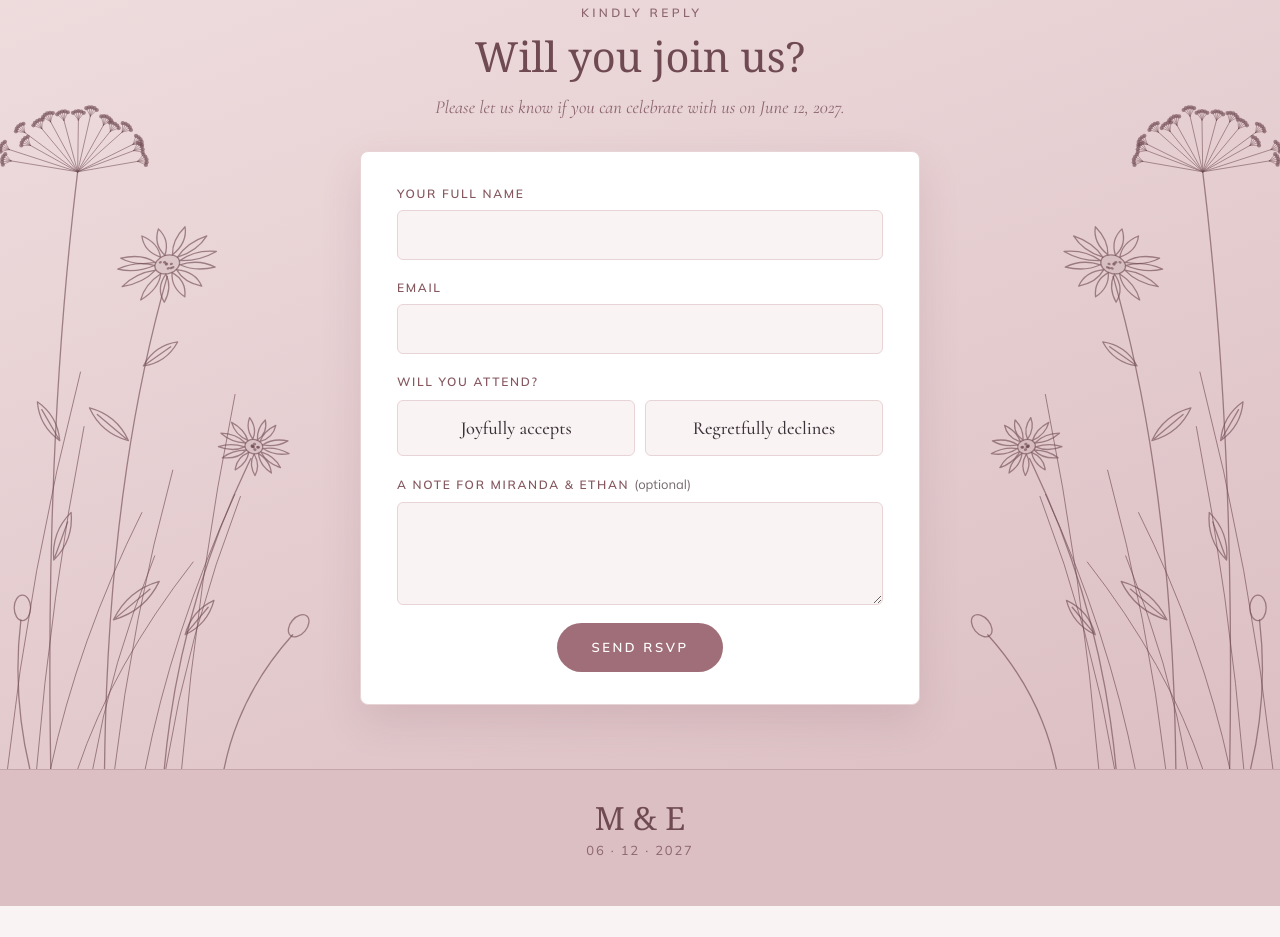
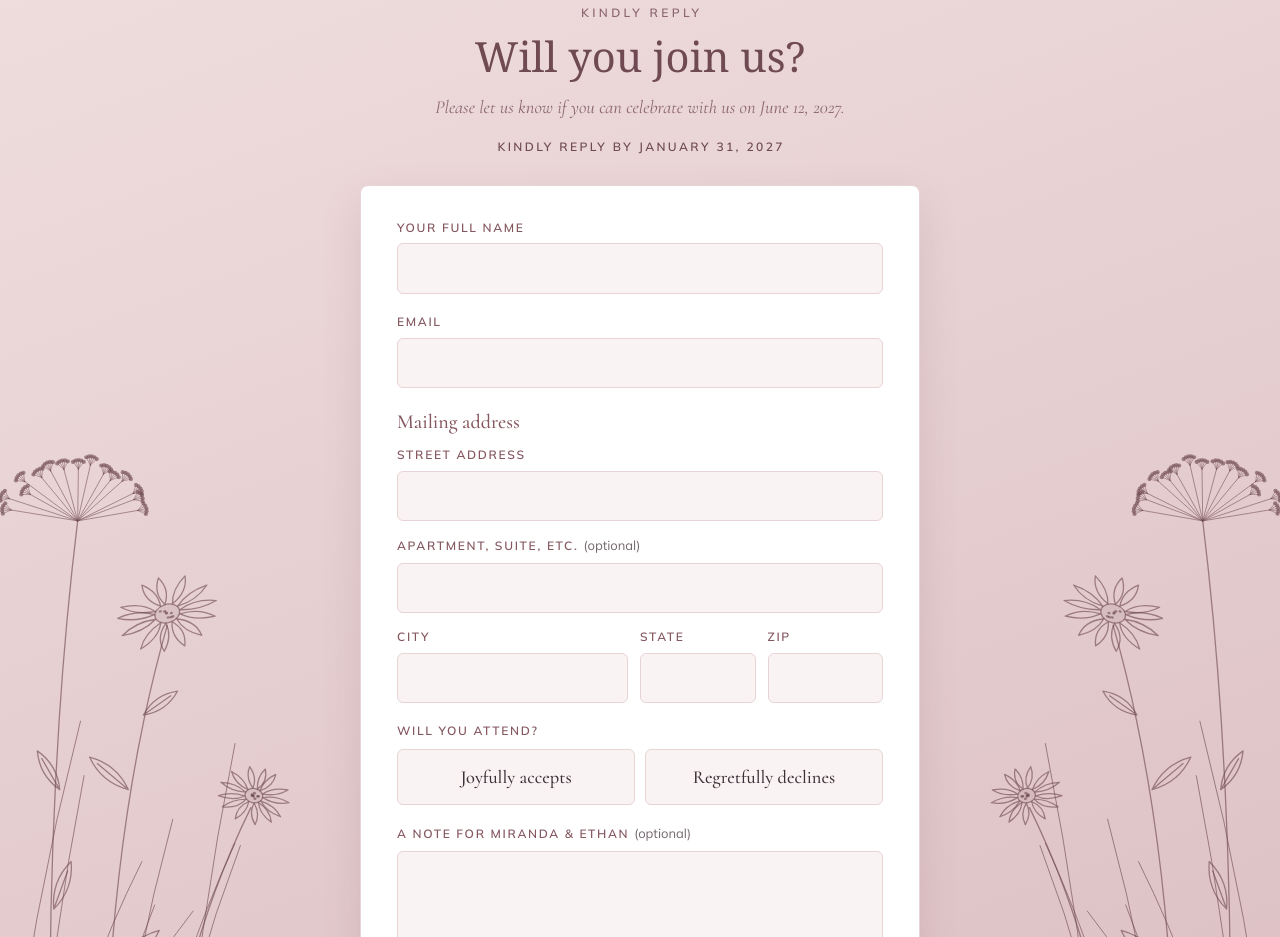
Before and after one commit to kjnewt/Wedding-Bells-M-E, a plain HTML site: page index.html in a window 1280 px wide. Shown: the part 4614-5551 px from the top of the page. Before the commit the page ends 5520 px from the top, so only its background shows below. Drawn offline with Linux system fonts and the light colour scheme; a web font is replaced by a local one.

Commit message:
Add files via upload

```diff
--- a/index.html
+++ b/index.html
@@ -151,6 +151,11 @@ footer p { font-size: 13px; letter-spacing: .14em; text-transform: uppercase; }
 .rsvp-done { text-align: center; align-items: center; gap: 8px; }
 .rsvp-done .big { color: var(--mauve-deep); }
 .rsvp-done .note { color: var(--muted); }
+.deadline { font-size: 12px; letter-spacing: .2em; padding-left: .2em; text-transform: uppercase; font-weight: 600; color: var(--hero-on); margin-top: 4px; }
+.field legend.group { font-family: var(--serif); font-size: 1.25rem; letter-spacing: 0; text-transform: none; font-weight: 500; margin-bottom: 6px; }
+.addr { display: flex; flex-direction: column; gap: 14px; }
+.addr-row { display: grid; grid-template-columns: 2fr 1fr 1fr; gap: 12px; }
+@media (max-width: 480px) { .addr-row { grid-template-columns: 1fr 1fr; } .addr-row .field:first-child { grid-column: 1 / -1; } }
 .if-yes { display: flex; flex-direction: column; gap: 18px; }
 .field { display: flex; flex-direction: column; gap: 6px; border: 0; margin: 0; padding: 0; min-width: 0; }
 .field label, .field legend { font-size: 12px; letter-spacing: .14em; text-transform: uppercase; font-weight: 600; color: var(--mauve-deep); padding: 0; }
@@ -388,8 +393,8 @@ footer p { font-size: 13px; letter-spacing: .14em; text-transform: uppercase; }
     </div>
     <div class="faq">
       <details><summary>What should I wear?</summary><p>Dress code to be announced. Touches of mauve or gray are always welcome.</p></details>
-      <details><summary>When is the RSVP deadline?</summary><p>Please RSVP using the form at the bottom of this page. The deadline will be shared with formal invitations.</p></details>
-      <details><summary>Can I bring a guest?</summary><p>Please refer to the names on your invitation. We'll note plus-ones there.</p></details>
+      <details><summary>When is the RSVP deadline?</summary><p>Please RSVP by Sunday, January 31, 2027, using the form below.</p></details>
+      <details><summary>Can I bring a guest?</summary><p>Of course! If you'll be bringing a plus one, just include them in your RSVP below so we can save them a seat.</p></details>
       <details><summary>Are children welcome?</summary><p>Of course! There's plenty of room at the ranch for little boots and big smiles. Children are welcomed, loved, and invited to share in this day with us.</p></details>
     </div>
   </section>
@@ -403,6 +408,7 @@ footer p { font-size: 13px; letter-spacing: .14em; text-transform: uppercase; }
     <div class="eyebrow">Kindly reply</div>
     <div class="big">Will you join us?</div>
     <p class="note">Please let us know if you can celebrate with us on June 12, 2027.</p>
+    <p class="deadline">Kindly reply by January 31, 2027</p>
     <form class="rsvp-form" id="rsvp-form" novalidate>
       <div class="field">
         <label for="rsvp-name">Your full name</label>
@@ -412,6 +418,33 @@ footer p { font-size: 13px; letter-spacing: .14em; text-transform: uppercase; }
         <label for="rsvp-email">Email</label>
         <input id="rsvp-email" name="email" type="email" autocomplete="email" required>
       </div>
+      <fieldset class="field">
+        <legend class="group">Mailing address</legend>
+        <div class="addr">
+          <div class="field">
+            <label for="rsvp-address1">Street address</label>
+            <input id="rsvp-address1" name="address1" type="text" autocomplete="address-line1" required>
+          </div>
+          <div class="field">
+            <label for="rsvp-address2">Apartment, suite, etc. <span class="opt">(optional)</span></label>
+            <input id="rsvp-address2" name="address2" type="text" autocomplete="address-line2">
+          </div>
+          <div class="addr-row">
+            <div class="field">
+              <label for="rsvp-city">City</label>
+              <input id="rsvp-city" name="city" type="text" autocomplete="address-level2" required>
+            </div>
+            <div class="field">
+              <label for="rsvp-state">State</label>
+              <input id="rsvp-state" name="state" type="text" autocomplete="address-level1" maxlength="20" required>
+            </div>
+            <div class="field">
+              <label for="rsvp-zip">ZIP</label>
+              <input id="rsvp-zip" name="zip" type="text" inputmode="numeric" autocomplete="postal-code" maxlength="10" required>
+            </div>
+          </div>
+        </div>
+      </fieldset>
       <fieldset class="field">
         <legend>Will you attend?</legend>
         <div class="choices">
@@ -495,6 +528,11 @@ footer p { font-size: 13px; letter-spacing: .14em; text-transform: uppercase; }
       [name, email].forEach(function (f) { f.removeAttribute('aria-invalid'); });
       if (!name.value.trim()) { name.setAttribute('aria-invalid', 'true'); msg.textContent = 'Please enter your name.'; name.focus(); return; }
       if (!/^[^\s@]+@[^\s@]+\.[^\s@]+$/.test(email.value.trim())) { email.setAttribute('aria-invalid', 'true'); msg.textContent = 'Please enter a valid email address.'; email.focus(); return; }
+      var addr = [['address1', 'street address'], ['city', 'city'], ['state', 'state'], ['zip', 'ZIP code']];
+      for (var i = 0; i < addr.length; i++) {
+        var af = form.elements[addr[i][0]]; af.removeAttribute('aria-invalid');
+        if (!af.value.trim()) { af.setAttribute('aria-invalid', 'true'); msg.textContent = 'Please enter your ' + addr[i][1] + '.'; af.focus(); return; }
+      }
       if (!att) { msg.textContent = 'Please choose whether you will attend.'; return; }
       if (!RSVP_ENDPOINT) { msg.textContent = 'The RSVP form is not connected yet. Please check back soon.'; return; }
       var data = new URLSearchParams(new FormData(form));
```
